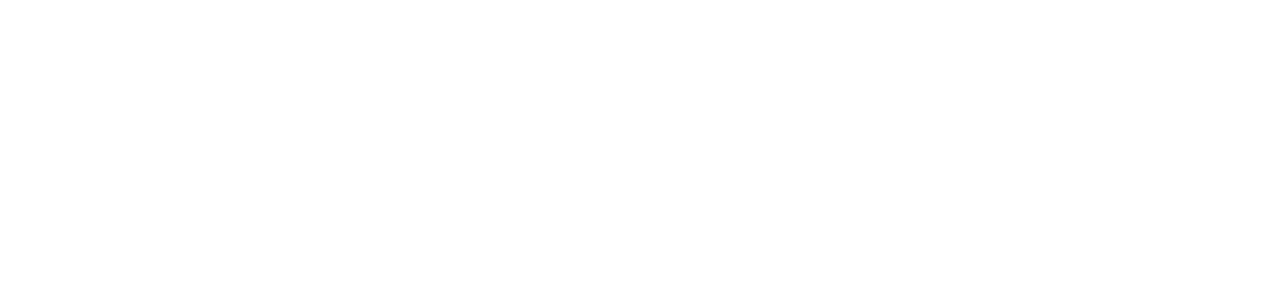
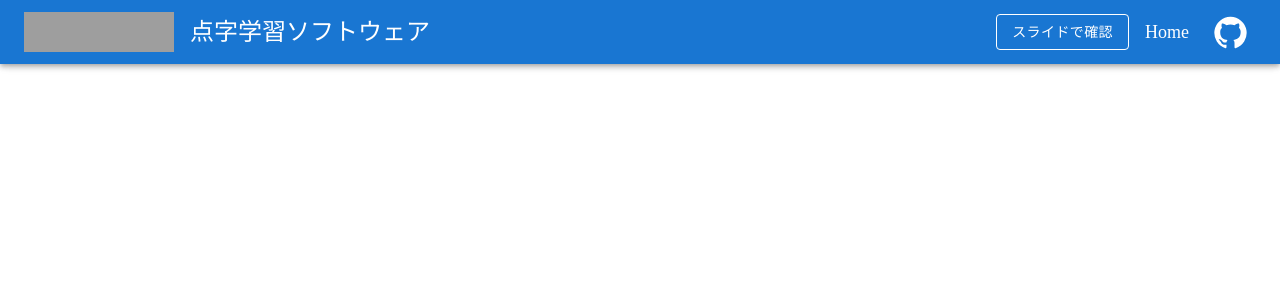
Before and after one commit to ut-code/dot-tutor, a Next.js app: page /keyboard in a window 1280 px wide. Shown: the top 300 px of the page. Built offline with nearby package versions, Linux system fonts and the light colour scheme; grey boxes are pictures that could not be loaded.

Commit message:
Apply Layout to keyboard

```diff
--- a/src/pages/keyboard/index.tsx
+++ b/src/pages/keyboard/index.tsx
@@ -1,6 +1,18 @@
+import Layout from "@/components/Layout";
 import useTypedBrailleStrings from "../../components/useTypedBrailleStrings";
 
 export default function Keyboard(): JSX.Element {
   const [typedBrailleStrings] = useTypedBrailleStrings();
-  return <>{typedBrailleStrings}</>;
+  return (
+    <>
+      <Layout
+        tutorialDialogSteps={[
+          { title: "Title", content: <>content</> },
+          { title: "Title2", content: <>content2</> },
+        ]}
+      >
+        {typedBrailleStrings}
+      </Layout>
+    </>
+  );
 }
```
